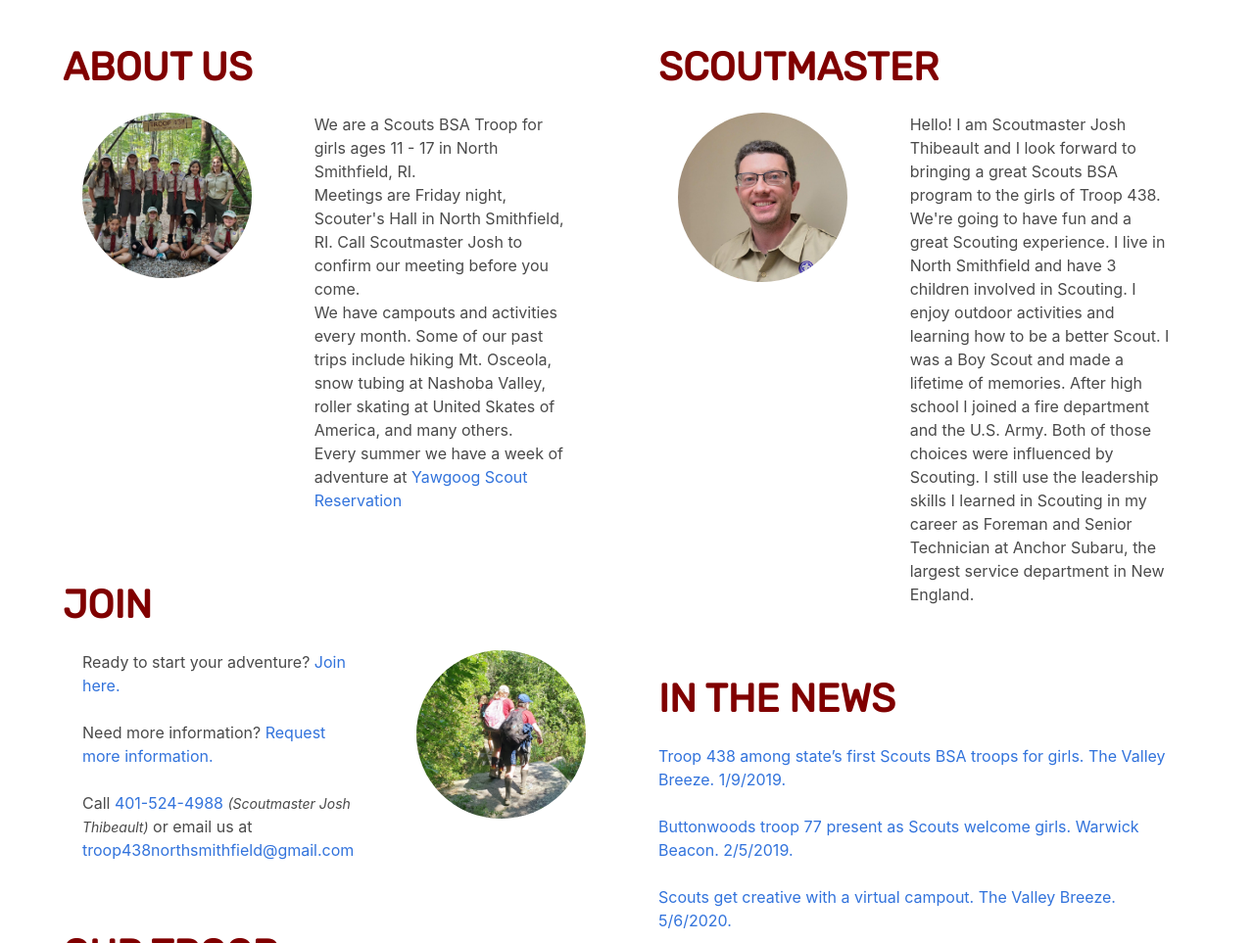
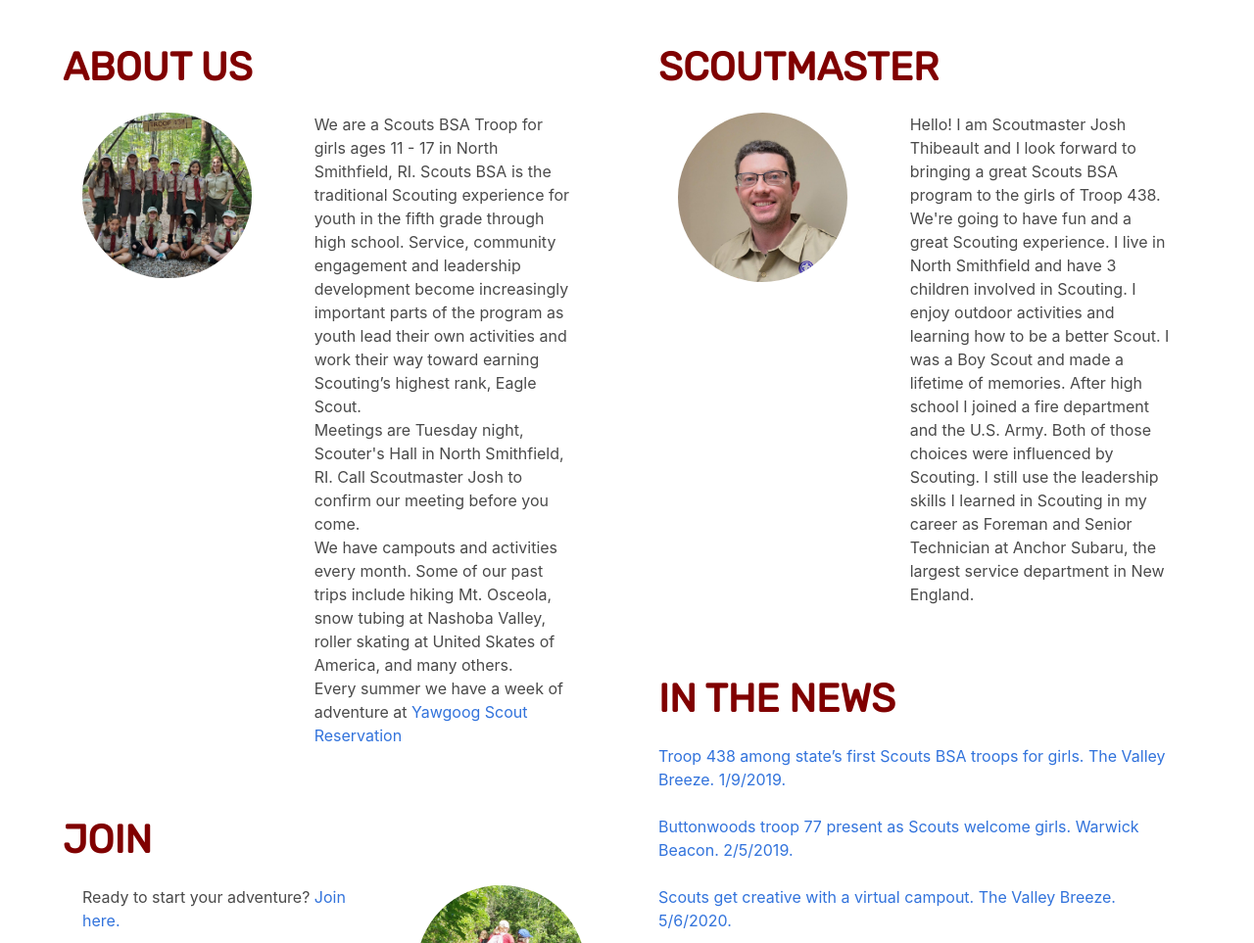
Before and after one commit to Troop438NorthSmithfield/website, a plain HTML site: page site/index.html in a window 1280 px wide. Shown: the part 892-1855 px from the top of the page at 98% size. Drawn offline with nearby package versions, Linux system fonts and the light colour scheme.

Commit message:
Update index.html

```diff
--- a/site/index.html
+++ b/site/index.html
@@ -104,8 +104,8 @@
 					</div>
 					<div class="column">
 					<p>
-						We are a Scouts BSA Troop for girls ages 11 - 17 in North Smithfield, RI.<br>
-						Meetings are Friday night, Scouter's Hall in North Smithfield, RI. Call Scoutmaster Josh to confirm our meeting
+						We are a Scouts BSA Troop for girls ages 11 - 17 in North Smithfield, RI. Scouts BSA is the traditional Scouting experience for youth in the fifth grade through high school. Service, community engagement and leadership development become increasingly important parts of the program as youth lead their own activities and work their way toward earning Scouting’s highest rank, Eagle Scout.<br>
+						Meetings are Tuesday night, Scouter's Hall in North Smithfield, RI. Call Scoutmaster Josh to confirm our meeting
 						before you come.<br>
 						We have campouts and activities every month. Some of our past trips include hiking Mt. Osceola, snow tubing at Nashoba Valley, roller skating at United Skates of America, and many others.<br>
 						Every summer we have a week of adventure at <a href="http://www.yawgoog.org">Yawgoog Scout Reservation</a><br>
```
